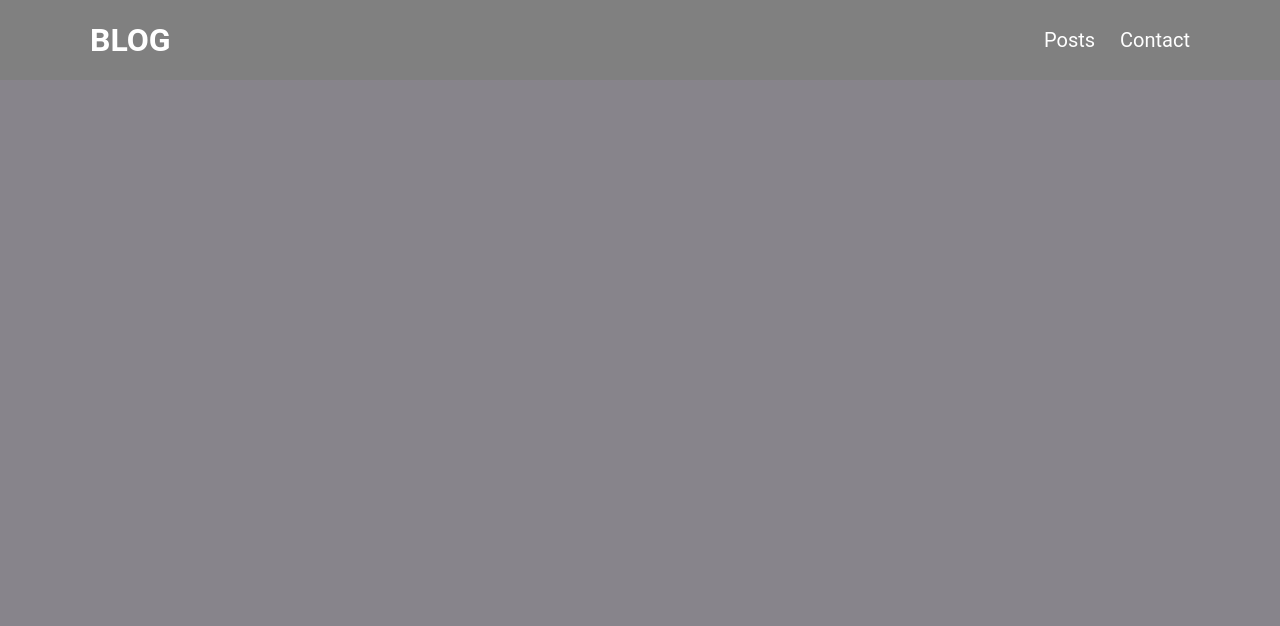
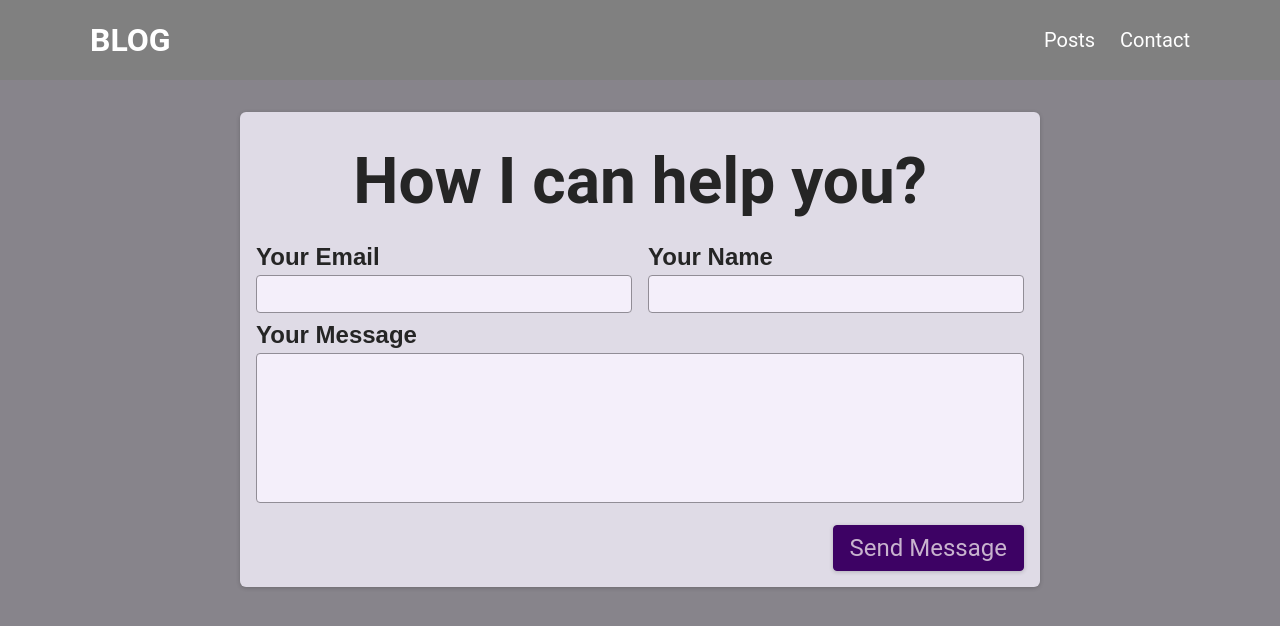
Before and after one commit to NMiokliotsah/nextjs-blog, a Next.js app: page /contact in a window 1280 px wide. Shown: the top 626 px of the page. Built offline with nearby package versions, Linux system fonts and the light colour scheme.

Commit message:
implement contact form

```diff
--- /dev/null
+++ b/components/Contacts/Contacts.module.scss
@@ -0,0 +1,73 @@
+.contact {
+  margin: var(--size-8) auto;
+  border-radius: 6px;
+  background-color: var(--color-grey-100);
+  width: 90%;
+  max-width: 50rem;
+  padding: var(--size-4);
+  box-shadow: 0 1px 4px rgba(0, 0, 0, 0.2);
+  font-size: var(--size-6);
+}
+
+.contact h1 {
+  font-size: var(--size-8);
+  margin: var(--size-4) 0;
+  text-align: left;
+}
+
+.form label {
+  display: block;
+  font-family: 'Oswald', sans-serif;
+  font-weight: bold;
+  margin: var(--size-2) 0 var(--size-1) 0;
+}
+
+.form input,
+.form textarea {
+  font: inherit;
+  padding: var(--size-1);
+  border-radius: 4px;
+  width: 100%;
+  border: 1px solid var(--color-grey-400);
+  background-color: var(--color-grey-50);
+  resize: none;
+}
+
+.controls {
+  display: flex;
+  column-gap: 1rem;
+  flex-wrap: wrap;
+}
+
+.control {
+  flex: 1;
+  min-width: 10rem;
+}
+
+.actions {
+  margin-top: var(--size-4);
+  text-align: right;
+}
+
+.form button {
+  font: inherit;
+  cursor: pointer;
+  background-color: var(--color-primary-700);
+  border: 1px solid var(--color-primary-700);
+  padding: var(--size-2) var(--size-4);
+  border-radius: 4px;
+  color: var(--color-primary-50);
+  box-shadow: 0 1px 4px rgba(0, 0, 0, 0.2);
+}
+
+.form button:hover {
+  background-color: var(--color-primary-500);
+  border-color: var(--color-primary-500);
+}
+
+@media (min-width: 768px) {
+  .contact h1 {
+    font-size: var(--size-16);
+    text-align: center;
+  }
+}
--- /dev/null
+++ b/components/Contacts/Contacts.tsx
@@ -0,0 +1,28 @@
+import style from './Contacts.module.scss';
+
+function ContactForm() {
+  return <section className={style.contact}>
+    <h1>How I can help you?</h1>
+    <form className={style.form}>
+      <div className={style.controls}>
+        <div className={style.control}>
+          <label htmlFor="email">Your Email</label>
+          <input id="email" type="email" required />
+        </div>
+        <div className={style.control}>
+          <label htmlFor="name">Your Name</label>
+          <input id="name" type="text" required />
+        </div>
+      </div>
+      <div className={style.control}>
+        <label htmlFor="message">Your Message</label>
+        <textarea id="message" rows={5} />
+      </div>
+      <div className={style.actions}>
+        <button>Send Message</button>
+      </div>
+    </form>
+  </section>
+}
+
+export default ContactForm;
--- a/pages/contact/index.tsx
+++ b/pages/contact/index.tsx
@@ -1,5 +1,7 @@
+import ContactForm from "../../components/Contacts/Contacts";
+
 function ContactPage() {
-
+ return <ContactForm />;
 }
 
 export default ContactPage;
```
